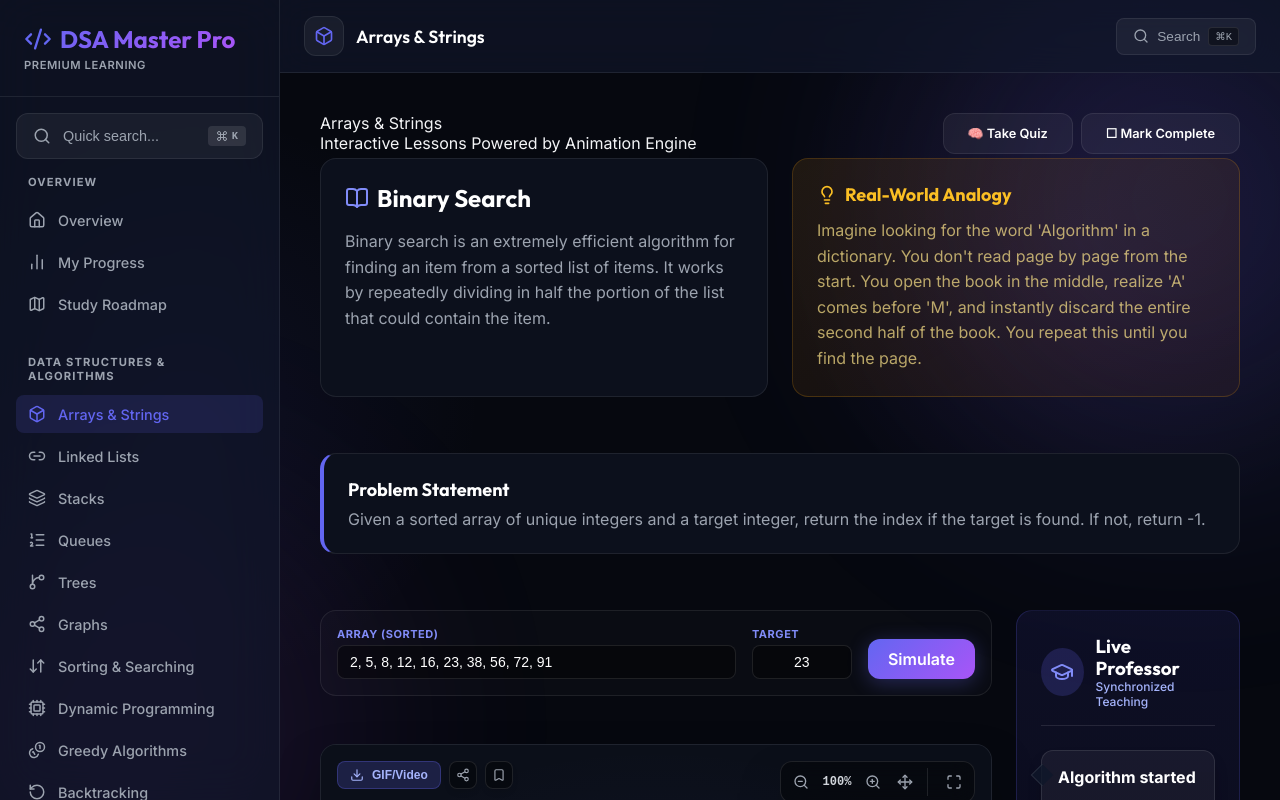
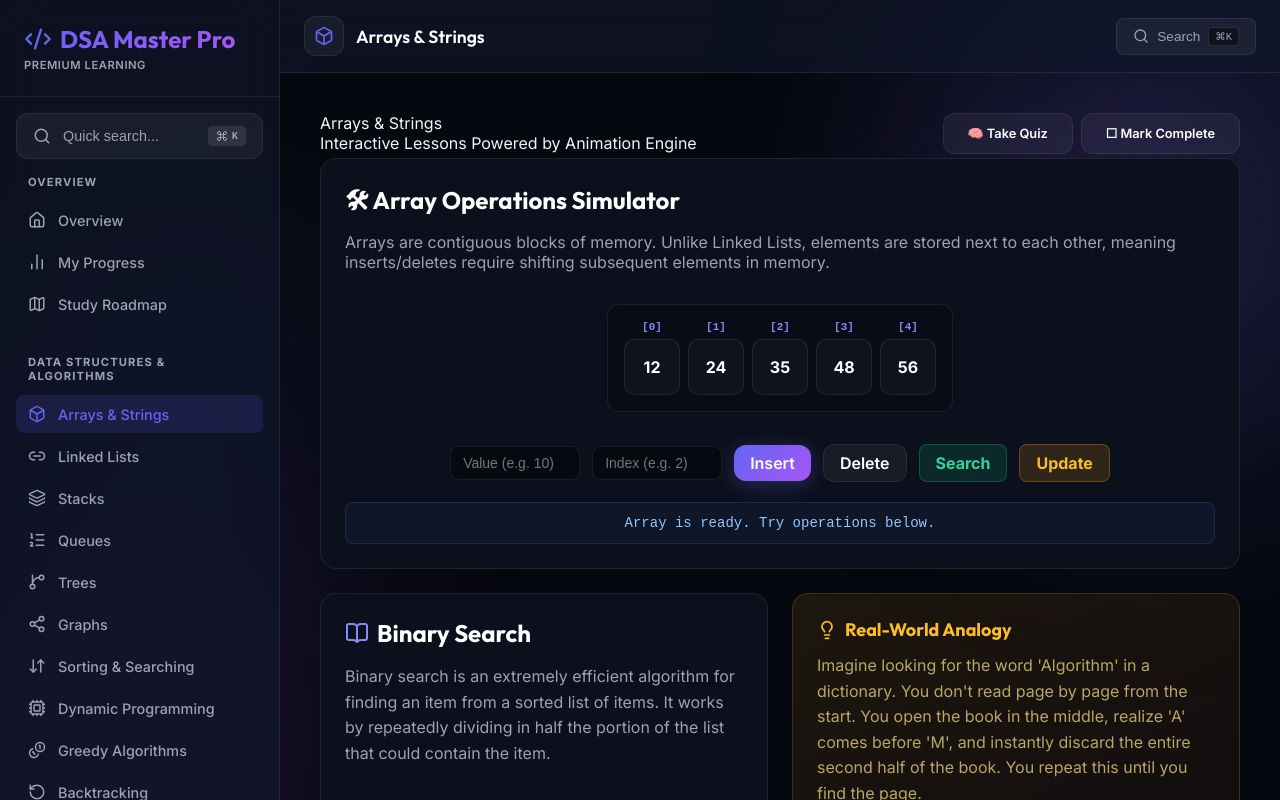
Before and after one commit to OmKarvrneKar/DSA-Learner, a React (Vite) app: page /arrays in a window 1280 px wide. Built offline with nearby package versions, Linux system fonts and the light colour scheme.

Commit message:
feat: add interactive Binary Search algorithm visualization page

```diff
--- a/src/pages/Arrays.jsx
+++ b/src/pages/Arrays.jsx
@@ -494,11 +494,223 @@ function ReverseStringLesson() {
   )
 }
 
+function ArrayOperationsLesson() {
+  const [arr, setArr] = useState([12, 24, 35, 48, 56]);
+  const [valInput, setValInput] = useState('');
+  const [idxInput, setIdxInput] = useState('');
+  const [status, setStatus] = useState('Array is ready. Try operations below.');
+  const [highlightIdx, setHighlightIdx] = useState(null);
+  const [shiftIdx, setShiftIdx] = useState(null);
+  const [newValIdx, setNewValIdx] = useState(null);
+
+  function handleSearch() {
+    const val = Number(valInput);
+    if (isNaN(val) || valInput.trim() === '') {
+      setStatus('Please enter a valid number to search.');
+      return;
+    }
+    setStatus(`Searching for ${val} sequentially...`);
+    let i = 0;
+    const interval = setInterval(() => {
+      setHighlightIdx(i);
+      if (arr[i] === val) {
+        clearInterval(interval);
+        setStatus(`✅ Found ${val} at index ${i} (O(n) time)`);
+        setTimeout(() => setHighlightIdx(null), 1200);
+        return;
+      }
+      i++;
+      if (i >= arr.length) {
+        clearInterval(interval);
+        setStatus(`❌ ${val} not found in the array (O(n) time)`);
+        setHighlightIdx(null);
+      }
+    }, 400);
+    setValInput('');
+  }
+
+  function handleUpdate() {
+    const val = Number(valInput);
+    const idx = Number(idxInput);
+    if (isNaN(val) || valInput.trim() === '') {
+      setStatus('Please enter a valid number to update.');
+      return;
+    }
+    if (isNaN(idx) || idxInput.trim() === '' || idx < 0 || idx >= arr.length) {
+      setStatus(`Please enter a valid index between 0 and ${arr.length - 1}.`);
+      return;
+    }
+
+    setStatus(`Updating index ${idx} with ${val} — Direct Access (O(1) time)`);
+    setHighlightIdx(idx);
+    setTimeout(() => {
+      const newArr = [...arr];
+      newArr[idx] = val;
+      setArr(newArr);
+      setStatus(`✅ Updated index ${idx} to ${val}`);
+      setTimeout(() => setHighlightIdx(null), 1000);
+    }, 500);
+    setValInput('');
+    setIdxInput('');
+  }
+
+  function handleInsert() {
+    const val = Number(valInput) || Math.floor(Math.random() * 90 + 10);
+    let idx = idxInput.trim() === '' ? arr.length : Number(idxInput);
+    if (isNaN(idx) || idx < 0 || idx > arr.length) {
+      setStatus(`Please enter a valid index between 0 and ${arr.length}.`);
+      return;
+    }
+    if (arr.length >= 10) {
+      setStatus('❌ Simulation array limit reached (max 10 elements).');
+      return;
+    }
+
+    setStatus(`Inserting ${val} at index ${idx}. Elements from ${idx} must shift right!`);
+
+    let currentArr = [...arr, null];
+    setArr(currentArr);
+
+    let shiftPos = currentArr.length - 1;
+    const interval = setInterval(() => {
+      if (shiftPos > idx) {
+        currentArr[shiftPos] = currentArr[shiftPos - 1];
+        currentArr[shiftPos - 1] = null;
+        setArr([...currentArr]);
+        setShiftIdx(shiftPos);
+        setStatus(`Shifting ${currentArr[shiftPos]} from index ${shiftPos - 1} to index ${shiftPos}...`);
+        shiftPos--;
+      } else {
+        clearInterval(interval);
+        currentArr[idx] = val;
+        setArr([...currentArr]);
+        setNewValIdx(idx);
+        setShiftIdx(null);
+        setStatus(`✅ Inserted ${val} at index ${idx}. Shift completed (O(n) time)`);
+        setTimeout(() => setNewValIdx(null), 1000);
+      }
+    }, 500);
+
+    setValInput('');
+    setIdxInput('');
+  }
+
+  function handleDelete() {
+    let idx = Number(idxInput);
+    if (idxInput.trim() === '' || isNaN(idx) || idx < 0 || idx >= arr.length) {
+      setStatus(`Please enter a valid index between 0 and ${arr.length - 1}.`);
+      return;
+    }
+
+    setStatus(`Deleting element at index ${idx}. Elements from ${idx + 1} must shift left!`);
+    setHighlightIdx(idx);
+
+    let currentArr = [...arr];
+    setTimeout(() => {
+      currentArr[idx] = null;
+      setArr([...currentArr]);
+      setHighlightIdx(null);
+
+      let shiftPos = idx;
+      const interval = setInterval(() => {
+        if (shiftPos < currentArr.length - 1) {
+          currentArr[shiftPos] = currentArr[shiftPos + 1];
+          currentArr[shiftPos + 1] = null;
+          setArr([...currentArr]);
+          setShiftIdx(shiftPos);
+          setStatus(`Shifting ${currentArr[shiftPos]} from index ${shiftPos + 1} to index ${shiftPos}...`);
+          shiftPos++;
+        } else {
+          clearInterval(interval);
+          currentArr.pop();
+          setArr([...currentArr]);
+          setShiftIdx(null);
+          setStatus(`✅ Deletion at index ${idx} and shift completed (O(n) time)`);
+        }
+      }, 500);
+    }, 600);
+
+    setValInput('');
+    setIdxInput('');
+  }
+
+  return (
+    <div className="card" style={{ display: 'flex', flexDirection: 'column', gap: '20px' }}>
+      <div>
+        <h2 style={{ display: 'flex', alignItems: 'center', gap: '8px', fontSize: '1.5rem', fontWeight: 'bold', color: 'white', marginBottom: '8px' }}>
+          🛠 Array Operations Simulator
+        </h2>
+        <p style={{ color: 'var(--text-muted)' }}>
+          Arrays are contiguous blocks of memory. Unlike Linked Lists, elements are stored next to each other, meaning inserts/deletes require shifting subsequent elements in memory.
+        </p>
+      </div>
+
+      <div style={{ display: 'flex', flexDirection: 'column', alignItems: 'center', margin: '12px 0' }}>
+        <div style={{ display: 'flex', border: '1px solid var(--border-subtle)', borderRadius: '12px', background: 'rgba(0, 0, 0, 0.2)', padding: '16px', overflowX: 'auto', maxWidth: '100%', gap: '8px' }}>
+          {arr.map((val, i) => {
+            const isHighlight = highlightIdx === i;
+            const isShift = shiftIdx === i;
+            const isNew = newValIdx === i;
+            return (
+              <div key={i} style={{ display: 'flex', flexDirection: 'column', alignItems: 'center' }}>
+                <div style={{ fontSize: '11px', color: '#818cf8', fontWeight: 'bold', marginBottom: '6px', fontFamily: 'monospace' }}>[{i}]</div>
+                <div
+                  style={{
+                    width: '56px',
+                    height: '56px',
+                    display: 'flex',
+                    alignItems: 'center',
+                    justifyContent: 'center',
+                    fontWeight: 'bold',
+                    fontSize: '16px',
+                    borderRadius: '10px',
+                    backgroundColor: isNew ? 'rgba(16, 185, 129, 0.2)' : isHighlight ? 'rgba(245, 158, 11, 0.2)' : isShift ? 'rgba(99, 102, 241, 0.2)' : 'rgba(255, 255, 255, 0.03)',
+                    border: isNew ? '2px solid rgba(16, 185, 129, 0.5)' : isHighlight ? '2px solid rgba(245, 158, 11, 0.5)' : isShift ? '2px solid rgba(99, 102, 241, 0.5)' : '1px solid rgba(255, 255, 255, 0.08)',
+                    boxShadow: isNew ? '0 0 12px rgba(16, 185, 129, 0.2)' : 'none',
+                    color: val === null ? 'transparent' : 'white',
+                    transition: 'all 0.2s ease'
+                  }}
+                >
+                  {val !== null ? val : ''}
+                </div>
+              </div>
+            )
+          })}
+        </div>
+      </div>
+
+      <div style={{ display: 'flex', gap: '12px', flexWrap: 'wrap', justifyContent: 'center', alignItems: 'center' }}>
+        <input
+          value={valInput}
+          onChange={e => setValInput(e.target.value)}
+          placeholder="Value (e.g. 10)"
+          style={{ width: '130px', padding: '8px 12px', borderRadius: '8px', border: '1px solid var(--border-subtle)', background: 'rgba(0, 0, 0, 0.4)', color: 'white', fontSize: '0.875rem', outline: 'none' }}
+        />
+        <input
+          value={idxInput}
+          onChange={e => setIdxInput(e.target.value)}
+          placeholder="Index (e.g. 2)"
+          style={{ width: '130px', padding: '8px 12px', borderRadius: '8px', border: '1px solid var(--border-subtle)', background: 'rgba(0, 0, 0, 0.4)', color: 'white', fontSize: '0.875rem', outline: 'none' }}
+        />
+        <button className="btn btn-primary" onClick={handleInsert} style={{ padding: '8px 16px' }}>Insert</button>
+        <button className="btn btn-secondary" onClick={handleDelete} style={{ padding: '8px 16px' }}>Delete</button>
+        <button className="btn" onClick={handleSearch} style={{ padding: '8px 16px', backgroundColor: 'rgba(16, 185, 129, 0.15)', border: '1px solid rgba(16, 185, 129, 0.3)', color: '#34d399', cursor: 'pointer', borderRadius: '8px', fontWeight: 'bold' }}>Search</button>
+        <button className="btn" onClick={handleUpdate} style={{ padding: '8px 16px', backgroundColor: 'rgba(245, 158, 11, 0.15)', border: '1px solid rgba(245, 158, 11, 0.3)', color: '#fbbf24', cursor: 'pointer', borderRadius: '8px', fontWeight: 'bold' }}>Update</button>
+      </div>
+
+      <div className={`viz-status info`} style={{ padding: '12px 16px', borderRadius: '8px', border: '1px solid rgba(59, 130, 246, 0.2)', backgroundColor: 'rgba(59, 130, 246, 0.05)', color: '#93c5fd', fontSize: '0.875rem', fontFamily: 'monospace' }}>
+        {status}
+      </div>
+    </div>
+  );
+}
+
 export default function Arrays() {
   return (
     <div className="content">
       <TopicHeader topic="arrays" title="Arrays & Strings" subtitle="Interactive Lessons Powered by Animation Engine" icon={Box} />
       <div className="flex flex-col gap-12">
+        <ArrayOperationsLesson />
         <BinarySearchLesson />
         <ReverseStringLesson />
       </div>
```
